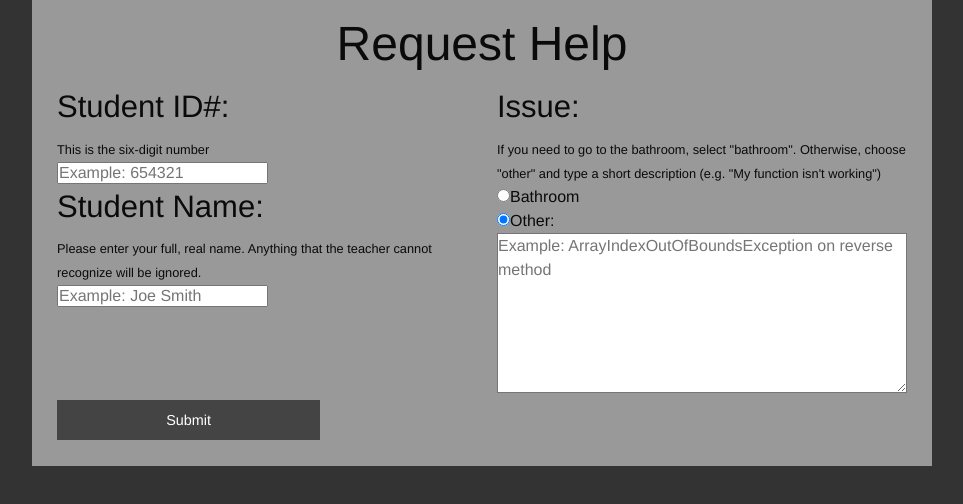
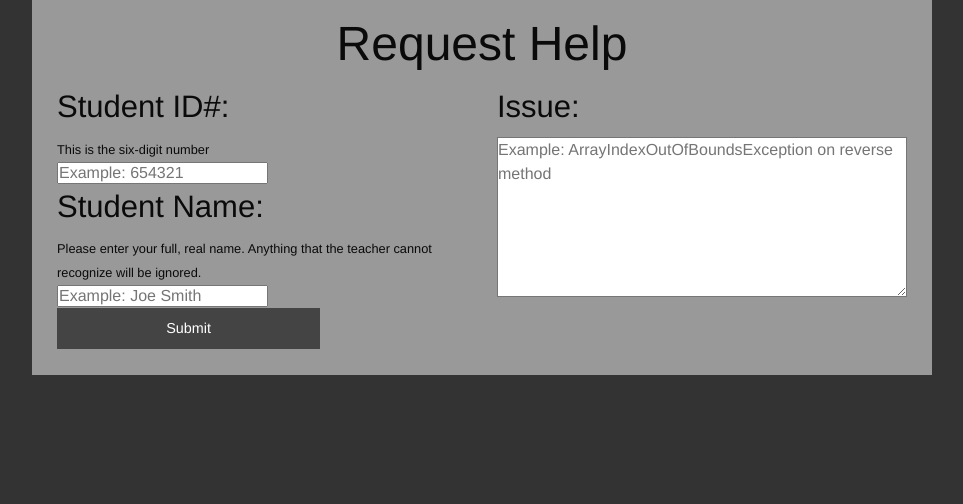
Before and after one commit to Shadow53/student-queue, a website: page public/queue/student/index.html in a window 1280 px wide. Shown: the whole page, without its empty margins (158-1121 px from the left). Drawn offline with nearby package versions, Linux system fonts and the light colour scheme; a script that the page names is missing.

Commit message:
Removed bathroom radio buttons per issue #19

```diff
--- a/public/queue/student/index.html
+++ b/public/queue/student/index.html
@@ -45,14 +45,7 @@
         <label>
           <h3>Issue:</h3>
         </label>
-          <small>If you need to go to the bathroom, select "bathroom". Otherwise,
-            choose "other" and type a short description (e.g. "My function isn't
-            working")</small><br/>
-          <input type="radio" name="isBathroom" value="true" id="radioBathroom">Bathroom<br/>
-          <input type="radio" name="isBathroom" value="false" id="radioStudent"
-                 checked="checked">Other:<br/>
           <textarea type="text" id="problemText" placeholder="Example: ArrayIndexOutOfBoundsException on reverse method"></textarea>
-
       </div>
     </div>
 
```
